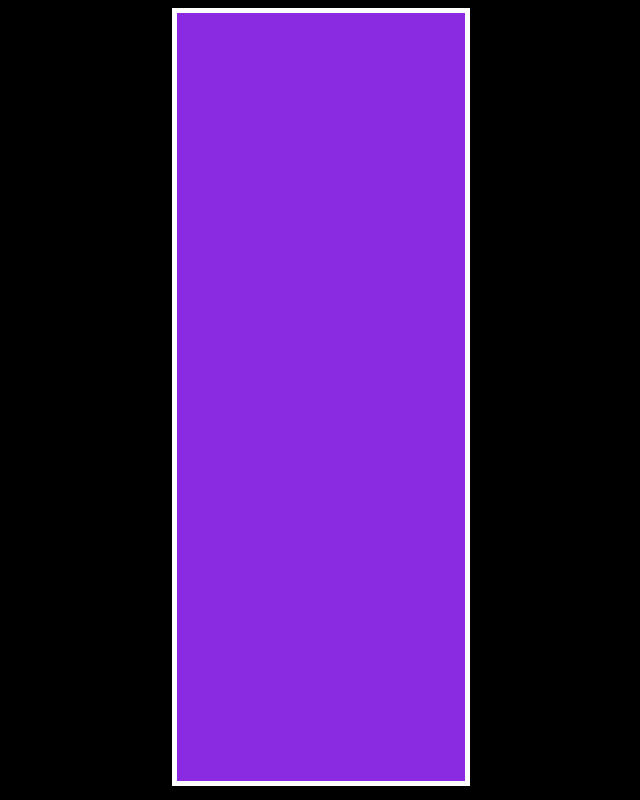
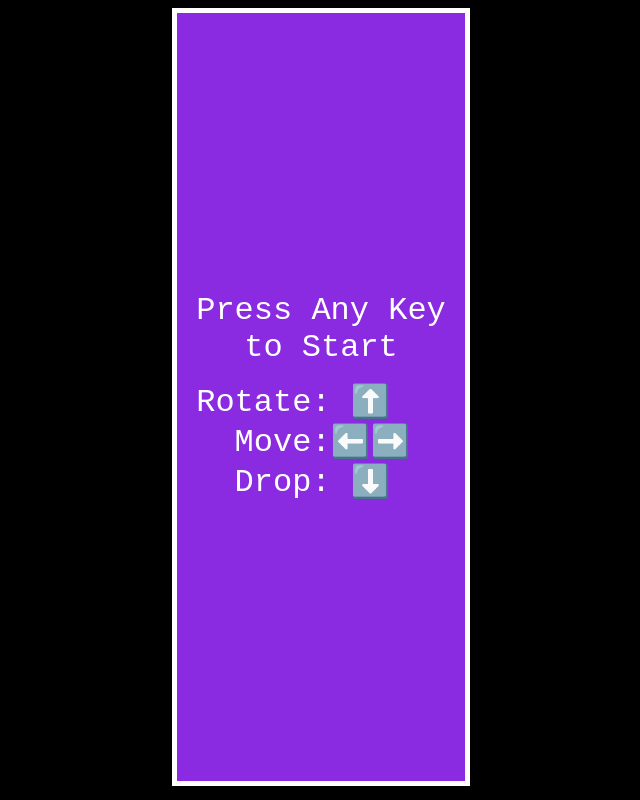
Before and after one commit to NHV33/vetris, a plain HTML site: page index.html in a window 1280 px wide. Shown: the whole page, without its empty margins (319-959 px from the left). Drawn offline with Linux system fonts and the light colour scheme.

Commit message:
added a title screen with instructions

```diff
--- a/index.html
+++ b/index.html
@@ -11,6 +11,28 @@
     </head>
     <body>
         <div class="container flex col justify-c align-c">
+            <div id="start-message">
+                <div id="start-message-text">
+                    Press Any Key </br>
+                    to Start </br>
+                </div>
+                <table>
+                    <tbody>
+                        <tr>
+                            <td class="t-right">Rotate:</td>
+                            <td class="t-center">⬆️</td>
+                        </tr>
+                        <tr>
+                            <td class="t-right">Move:</td>
+                            <td class="t-center">⬅️➡️</td>
+                        </tr>
+                        <tr>
+                            <td class="t-right">Drop:</td>
+                            <td class="t-center">⬇️</td>
+                        </tr>
+                    </tbody>
+                </table>
+            </div>
             <div id="grid-border">
                 <table>
                     <tbody id="grid">
--- a/script.js
+++ b/script.js
@@ -150,7 +150,9 @@ const pieceTypes = {
     tet: { up: "n,uu,u,d", down: "n,uu,u,d", left: "n,rr,r,l", right: "n,ll,l,r", color: "red" },
     ses: { up: "n,d,dr,drd", down: "n,d,dr,drd", left: "d,dr,r,rr", right: "d,dr,r,rr", color: "green" },
     zaz: { up: "r,rd,d,dd", down: "r,rd,d,dd", left: "n,r,rd,rdr", right: "n,r,rd,rdr", color: "yellow" },
-    sqr: { up: "n,r,d,rd", down: "n,r,d,rd", left: "n,r,d,rd", right: "n,r,d,rd", color: "yellow" }
+    sqr: { up: "n,r,d,rd", down: "n,r,d,rd", left: "n,r,d,rd", right: "n,r,d,rd", color: "yellow" },
+    lam: { up: "u,n,d,dr", down: "ul,u,n,d", left: "l,n,r,ru", right: "r,n,l,ld", color: "orange" }
+
 }
 
 function rotatePiece(piece, spinDir) {
@@ -306,8 +308,16 @@ function findClearable() {
     return rows2clear;
 }
 
+const startMessage = document.getElementById('start-message');
+
+function onFirstInput() {
+    if (inPlay) { return; }
+    inPlay = true;
+    startMessage.style.display = 'none';
+}
+
 document.addEventListener('keydown', (event) => {
-    inPlay = true;
+    onFirstInput();
     if (event.key === "ArrowUp") {
         rotatePiece(activePiece, "CW");
     }
--- a/styles.css
+++ b/styles.css
@@ -5,6 +5,24 @@
 body {
     background-color: black;
 }
+
+#start-message {
+    position: absolute;
+    color:white;
+    font-family: monospace;
+    font-size: 4vmin;
+    text-shadow: 1px, 1px, 5px, black;
+    z-index: 1;
+    text-align: center;
+}
+
+#start-message-text {
+    margin-bottom: 2vmin;
+}
+
+.t-left { text-align: left; }
+.t-right { text-align: right; }
+.t-center { text-align: center; }
 
 table {
     border-spacing: 0;
```
